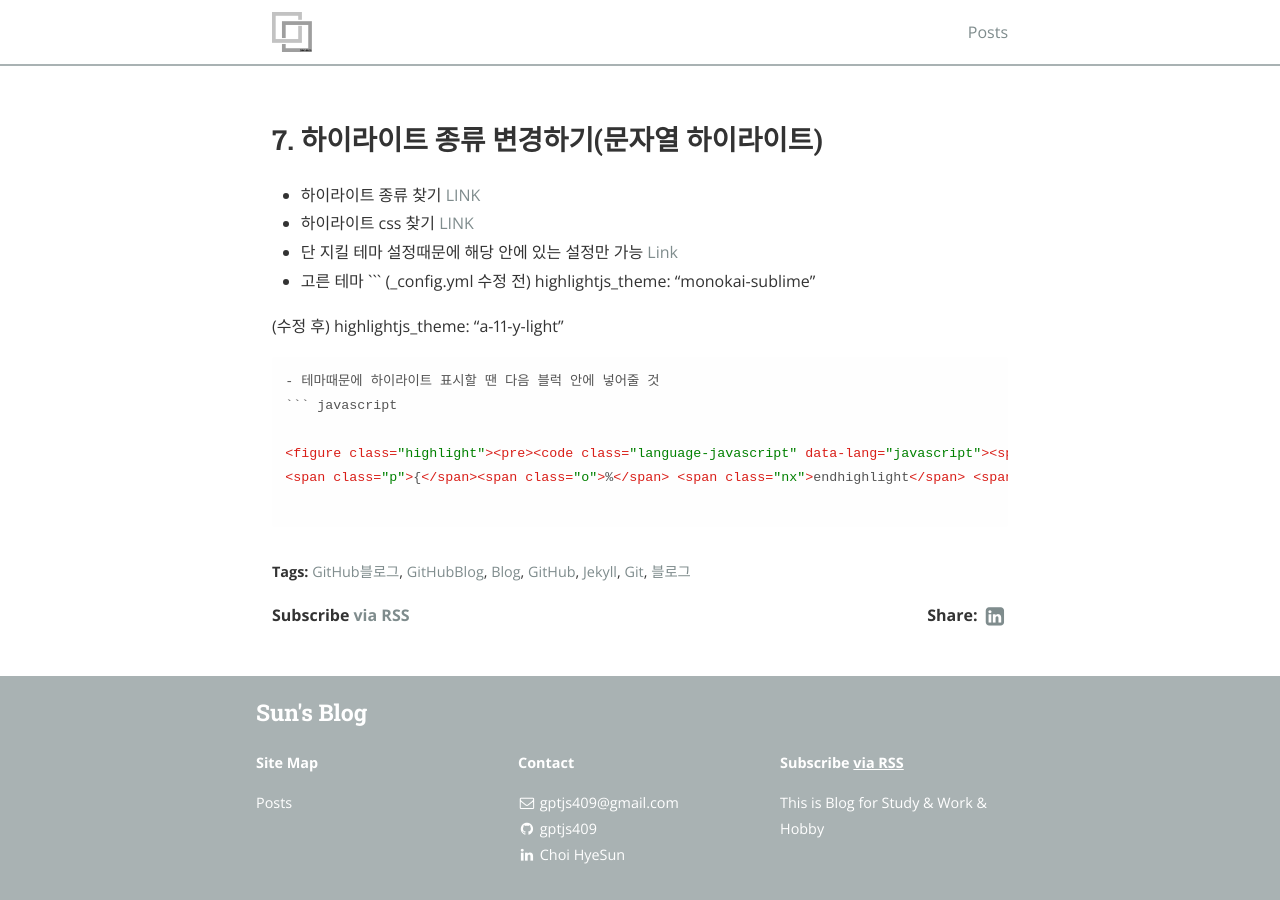
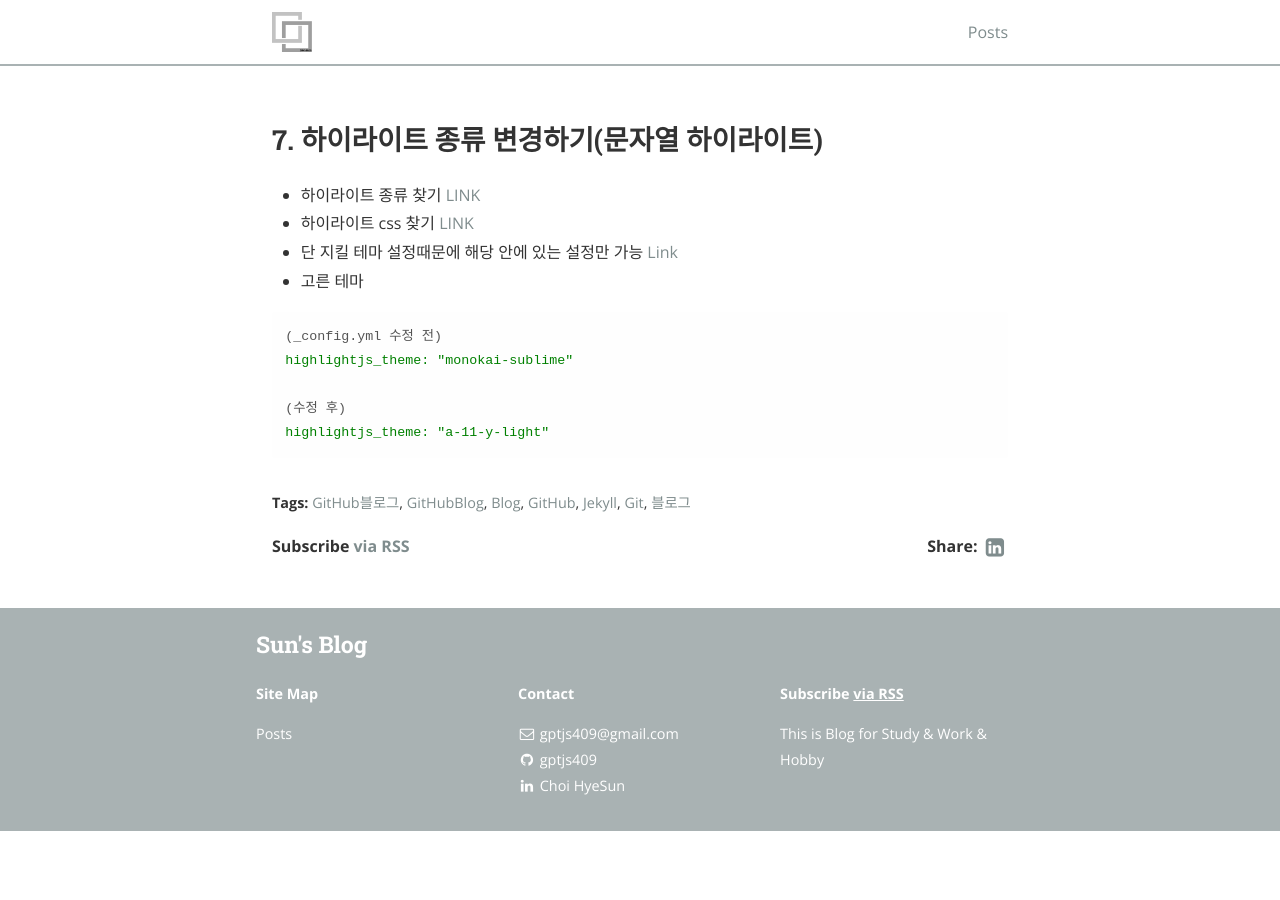
Before and after one commit to gptjs409/gptjs409.github.io, a Jekyll site: the page built from _posts/git/2019-10-11-theme-change.md, in a window 1280 px wide and 900 px high, scrolled down 3612 px. Built offline with Jekyll 4.4.1, drawn with Linux system fonts in a browser that asks for light colours; nearby versions of some CDN libraries; after the commit the page ends 4443 px from its top, so only the background shows below that.

Commit message:
#1 update

````diff
--- a/_posts/git/2019-10-11-theme-change.md
+++ b/_posts/git/2019-10-11-theme-change.md
@@ -39,7 +39,7 @@ GitHub 지원 Jeykyll 테마 [Link](https://github.com/topics/jekyll-theme)
 
 복사한 __config.yml
 - remote_theme 주석 해제 (필수)
-  ```yml
+  ```markdown
   (수정 전)
   # remote_theme           : "mmistakes/minimal-mistakes"
 
@@ -47,7 +47,7 @@ GitHub 지원 Jeykyll 테마 [Link](https://github.com/topics/jekyll-theme)
   remote_theme           : "mmistakes/minimal-mistakes"
   ```
 - url 수정 (필수)
-  ```yml
+  ```markdown
   (수정 전)
   baseurl: "" # the subpath of your site, e.g. /blog/
   url: "" # the base hostname & protocol for your site
@@ -57,7 +57,7 @@ GitHub 지원 Jeykyll 테마 [Link](https://github.com/topics/jekyll-theme)
   url: "https://gptjs409.github.io/" # the base hostname & protocol for your site
   ```
 - 기타
-  ```yml
+  ```markdown
   (수정 전)
   title: Centrarium
   subtitle: "A simple yet classy theme for your Jekyll website or blog"
@@ -143,19 +143,11 @@ logo: "/assets/logo.png"
 - 하이라이트 css 찾기 [LINK](https://github.com/highlightjs/highlight.js/tree/master/src/styles)
 - 단 지킬 테마 설정때문에 해당 안에 있는 설정만 가능 [Link](https://cdnjs.com/libraries/highlight.js/)
 - 고른 테마
-```
+
+```markdown
 (_config.yml 수정 전)
 highlightjs_theme: "monokai-sublime"
 
 (수정 후)
 highlightjs_theme: "a-11-y-light"
 ```
-- 테마때문에 하이라이트 표시할 땐 다음 블럭 안에 넣어줄 것
-``` javascript
-{% highlight javascript %}
-{% raw %}
-{% highlight 언어명(xml같은거) %}
-{% endhighlight %}
-{% endraw %}
-{% endhighlight %}
-```
````
